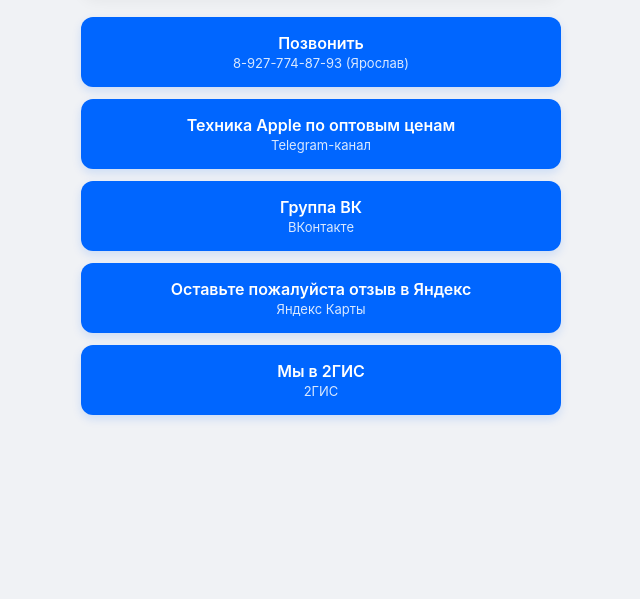
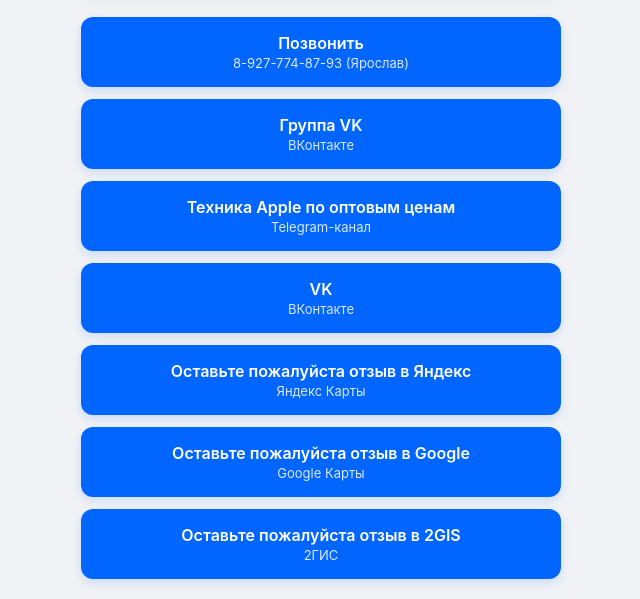
Before and after one commit to A-Mobail/amobail, a plain HTML site: page index.html in a window 1280 px wide. Shown: the part 404-1003 px from the top of the page, without its empty margins (319-959 px from the left). Before the commit the page ends 839 px from the top, so only its background shows below. Drawn offline with Linux system fonts and the light colour scheme.

Commit message:
Update index.html

```diff
--- a/index.html
+++ b/index.html
@@ -112,10 +112,12 @@
             font-size: 16px;
             font-weight: 600;
             margin-bottom: 2px;
+            text-align: center;
         }
         .link-subtitle {
             font-size: 13px;
             opacity: 0.85;
+            text-align: center;
         }
     </style>
 </head>
@@ -127,16 +129,19 @@
     </div>
 
     <div class="card">
-        <!-- Логотип сверху, под ним название (ссылается на Logo.jpg как в репозитории) -->
         <img src="Logo.jpg" alt="A-Mobail Logo" class="logo-img">
         <div class="brand-name">A-Mobail</div>
     </div>
 
     <div class="links-container">
-        <!-- Кнопка вызова с номером и именем Ярослава -->
         <a href="tel:+79277748793" class="link-btn">
             <span class="link-title">Позвонить</span>
             <span class="link-subtitle">8-927-774-87-93 (Ярослав)</span>
+        </a>
+
+        <a href="https://vk.ru/amobail" class="link-btn" target="_blank">
+            <span class="link-title">Группа VK</span>
+            <span class="link-subtitle">ВКонтакте</span>
         </a>
 
         <a href="https://t.me/amobail_opt" class="link-btn" target="_blank">
@@ -144,18 +149,23 @@
             <span class="link-subtitle">Telegram-канал</span>
         </a>
 
-        <a href="https://vk.com/" class="link-btn" target="_blank">
-            <span class="link-title">Группа ВК</span>
+        <a href="https://vk.ru/oxotnic" class="link-btn" target="_blank">
+            <span class="link-title">VK</span>
             <span class="link-subtitle">ВКонтакте</span>
         </a>
 
-        <a href="https://yandex.ru/maps" class="link-btn" target="_blank">
+        <a href="https://yandex.ru/maps/org/a_mobayl/39095237664/?ll=48.460736%2C53.149041&source=wizbiz_new_text_single&z=18" class="link-btn" target="_blank">
             <span class="link-title">Оставьте пожалуйста отзыв в Яндекс</span>
             <span class="link-subtitle">Яндекс Карты</span>
         </a>
 
-        <a href="https://2gis.ru" class="link-btn" target="_blank">
-            <span class="link-title">Мы в 2ГИС</span>
+        <a href="https://www.google.com/maps/place/A-mobail/@53.1490239,48.4606988,17z/data=!3m1!4b1!4m6!3m5!1s0x4169acce49316433:0x8047d789f7fddf37!8m2!3d53.1490239!4d48.4606988!16s%2Fg%2F11c5bqpt_q?entry=ttu&g_ep=EgoyMDI2MTExNi4wIKXMDSoASAFQAw%3D%3D" class="link-btn" target="_blank">
+            <span class="link-title">Оставьте пожалуйста отзыв в Google</span>
+            <span class="link-subtitle">Google Карты</span>
+        </a>
+
+        <a href="https://2gis.ru/syzran/firm/70000001024169545?m=48.456859%2C53.140738%2F12.8" class="link-btn" target="_blank">
+            <span class="link-title">Оставьте пожалуйста отзыв в 2GIS</span>
             <span class="link-subtitle">2ГИС</span>
         </a>
     </div>
```
